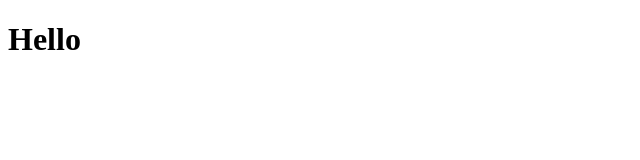
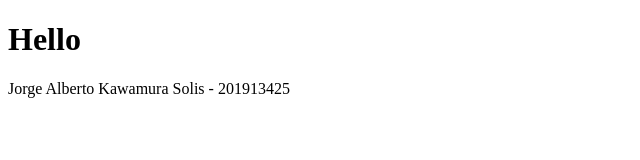
Before and after one commit to upc-is/ihc-front, a plain HTML site: page introHtmlCss/siguiente.html in a window 1280 px wide. Shown: the whole page, without its empty margins (0-640 px from the left). Drawn offline with Linux system fonts and the light colour scheme.

Commit message:
Changed by Jorge Kawamura

```diff
--- a/introHtmlCss/siguiente.html
+++ b/introHtmlCss/siguiente.html
@@ -6,5 +6,6 @@
 </head>
 <body>
     <h1>Hello</h1>
+    <p>Jorge Alberto Kawamura Solis - 201913425</p>
 </body>
 </html>
```
